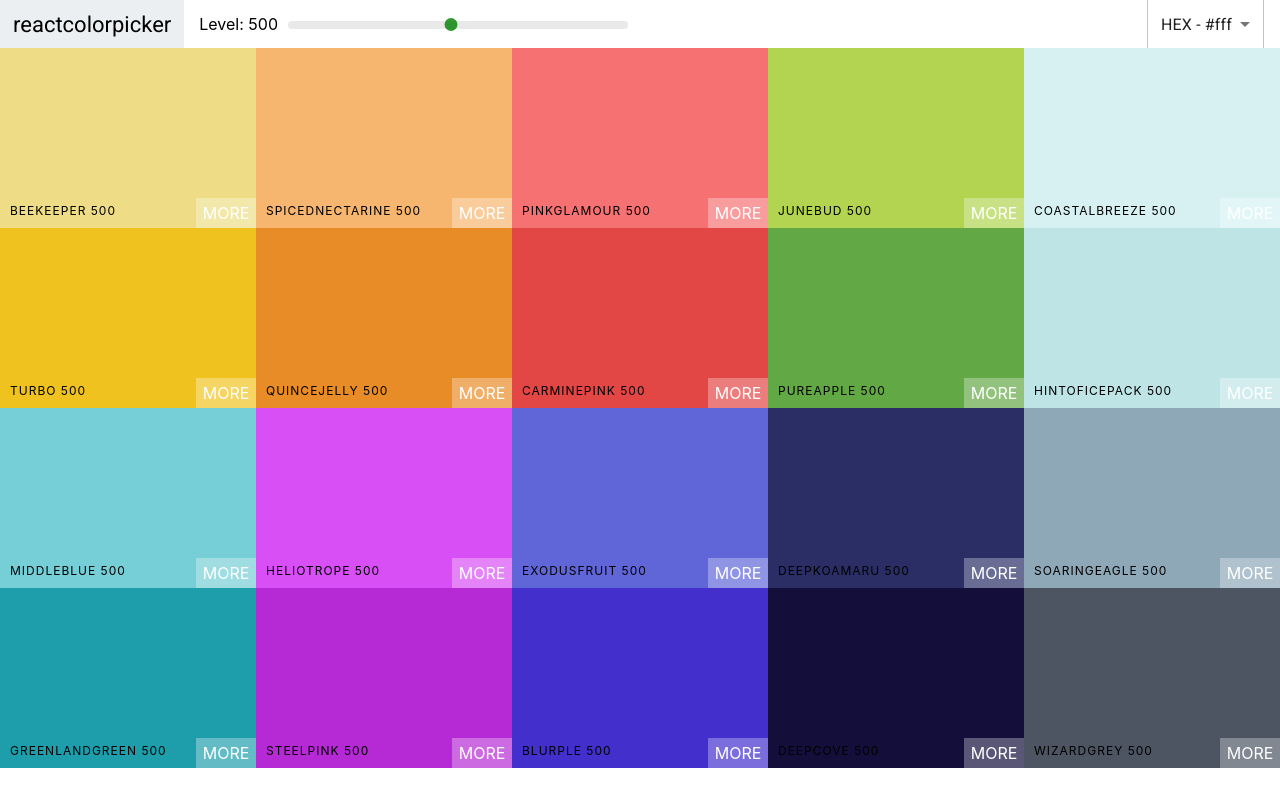
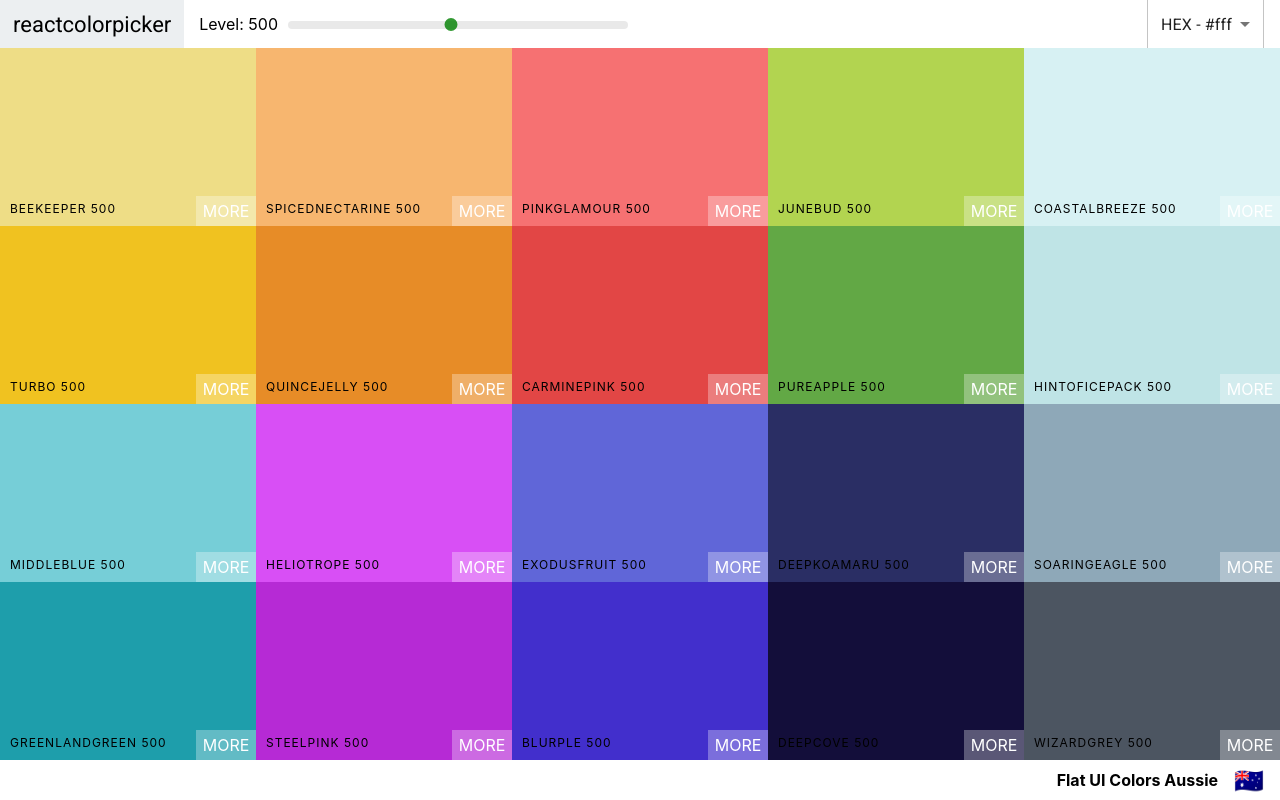
Before and after one commit to sebbains/colors-app, a React (Create React App) app: page / in a window 1280 px wide. Built offline with nearby package versions, Linux system fonts and the light colour scheme.

Commit message:
added palette footer

```diff
--- a/src/Palette.css
+++ b/src/Palette.css
@@ -1,7 +1,23 @@
 .Palette {
     height: 100vh;
+    display: flex;
+    flex-direction: column;
 }
 
 .Palette-colors {
     height: 90%;
 }
+
+.Palette-footer {
+    background-color: white;
+    height: 5vh;
+    display: flex;
+    justify-content: flex-end;
+    align-items: center;
+    font-weight: bold;
+}
+
+.emoji {
+    font-size: 1.5rem;
+    margin: 0 1rem;
+}
--- a/src/Palette.js
+++ b/src/Palette.js
@@ -17,19 +17,21 @@
     this.setState({ format: val});
   }
   render() {
-    const {colors} = this.props.palette;
+    const {colors, paletteName, emoji} = this.props.palette;
     const {level, format} = this.state;
     const ColorBoxes = colors[level].map(color => (
-       <ColorBox background={color[format]} name={color.name}/>
+       <ColorBox background={color[format]} name={color.name} key={color.id}/>
     ));
     return (
       <div className="Palette">
         <Navbar level={level} changeLevel={this.changeLevel} handleChange={this.changeFormat}/>
-        {/* Navbar goes here */}
-            <div className="Palette-colors">
-              {ColorBoxes}
-            </div>
-            {/* footer goes here */}
+          <div className="Palette-colors">
+            {ColorBoxes}
+          </div>
+        <footer className="Palette-footer">
+          {paletteName}
+          <span className="emoji">{emoji}</span>
+        </footer>
       </div>
     )
   }
```
